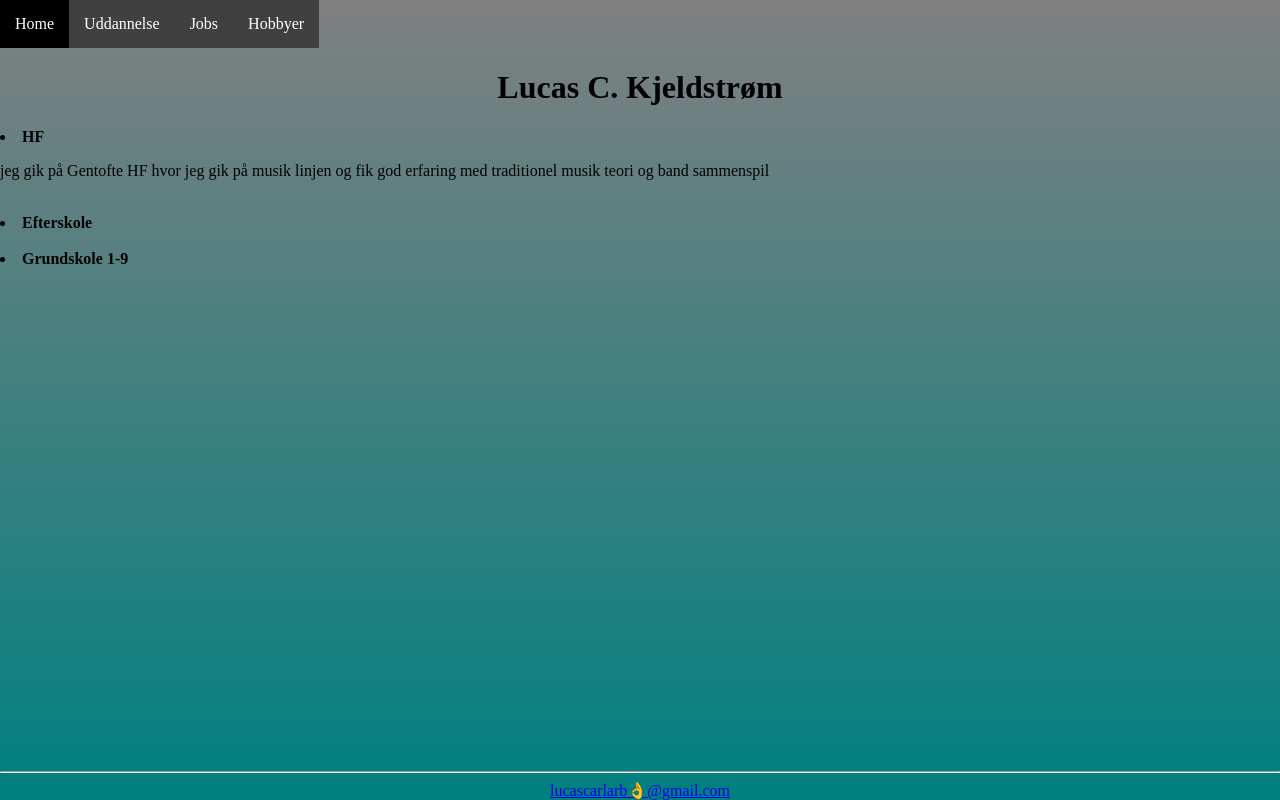
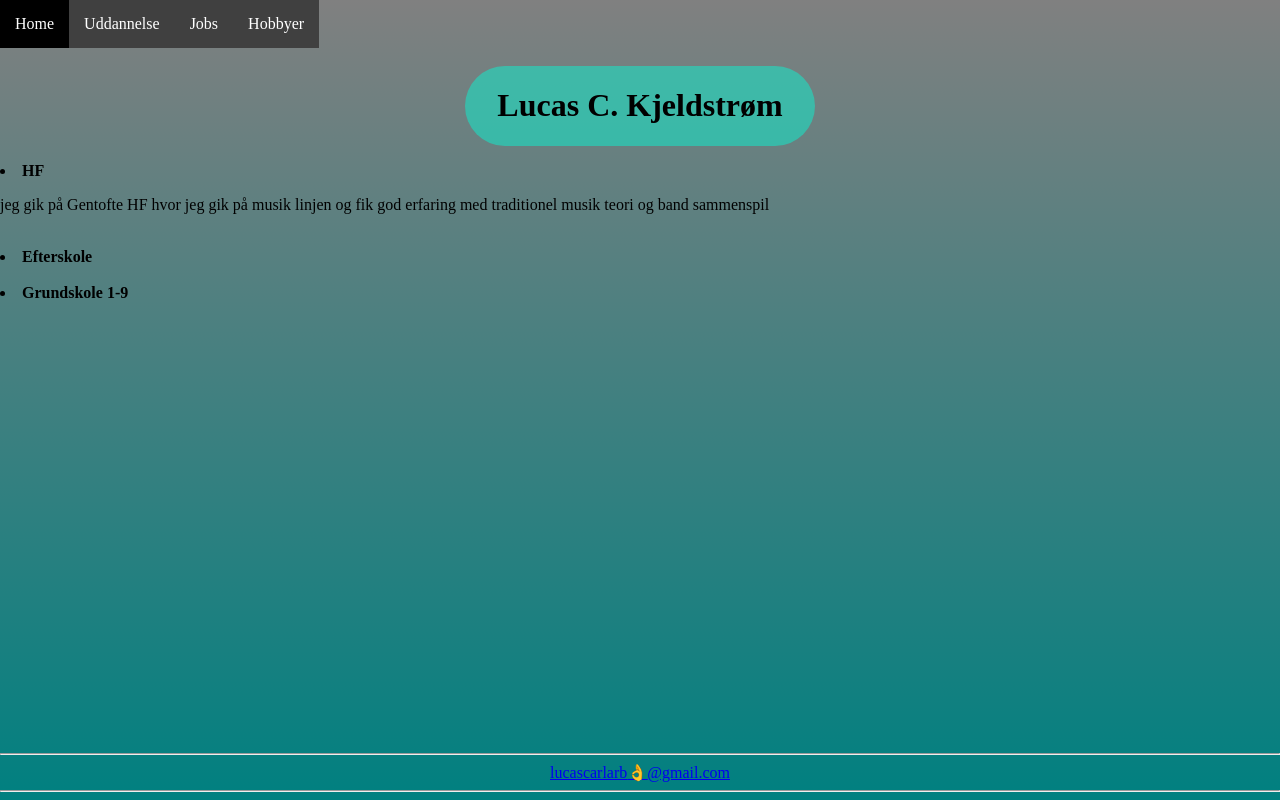
Before and after one commit to Brorfessor/portfolio, a plain HTML site: page Uddannelse.html in a window 1280 px wide. Drawn offline with Linux system fonts and the light colour scheme.

Commit message:
Nyeste version af protfolio

```diff
--- a/Uddannelse.html
+++ b/Uddannelse.html
@@ -15,7 +15,11 @@
     </ul>
 </nav>
 
-<h1>Lucas C. Kjeldstrøm</h1>
+<br>
+<div class="container">
+    <div class="box" id="box1"><h1>Lucas C. Kjeldstrøm</h1></div>
+</div>
+
 <ul>
     <li> <strong> HF </strong> </li>
     <p>jeg gik på Gentofte HF hvor jeg gik på musik linjen og fik god erfaring med traditionel musik teori og band sammenspil</p>
@@ -28,6 +32,7 @@
 <footer>
     <hr>
     <a href="mailto:lucascarlarb@gmail.com">lucascarlarb</a><a href="Assets/b3390aaf8557eafecd27acfc995bfb86.jpg" target="blank">👌</a><a href="mailto:lucascarlarb@gmail.com">@gmail.com</a>
+    <hr>
 </footer>
 
 </body>
```
Also changed, not shown: Hobby'er.html (+4 -1 lines), Hovedside.html (+1 -0 lines), Jobs.html (+5 -1 lines).
